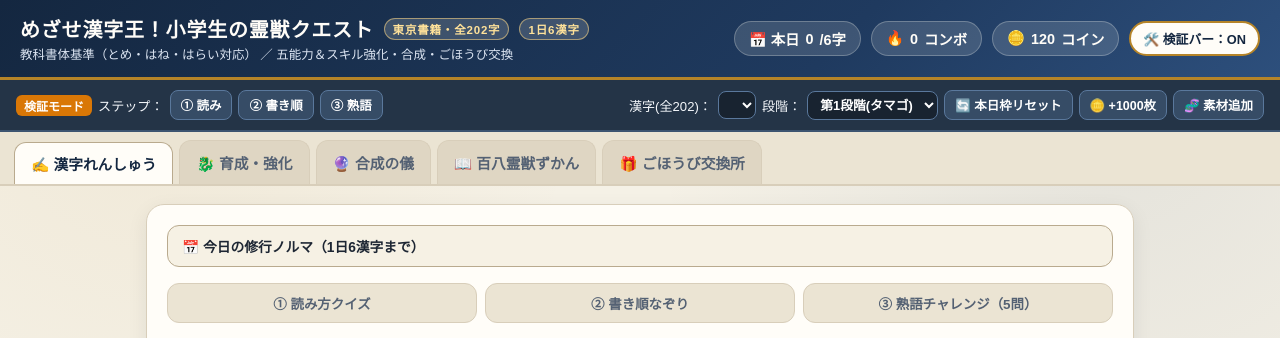
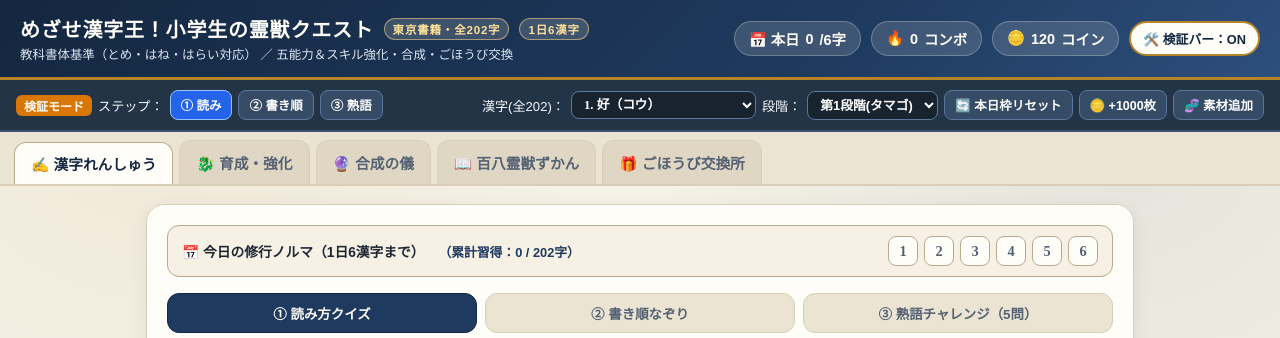
Before and after one commit to liondepon/kanji-app, a plain HTML site: page index.html in a window 1280 px wide. Shown: the top 338 px of the page. Drawn offline with Linux system fonts and the light colour scheme; no server answers; a web font is replaced by a local one.

Commit message:
Add files via upload

```diff
--- a/index.html
+++ b/index.html
@@ -928,6 +928,26 @@
         "栃":["トチ",""],"奈":["ナ",""],"梨":["リ","なし"],"阪":["ハン","さか"],"阜":["フ",""],
         "城":["ジョウ","しろ"],"群":["グン","むれる・むれ"]
       };
+
+      const KANJI_LIST = ORDERED_CHARS.map((ch, idx) => {
+        const [on, kun] = READING_DICT[ch] || ["オン", "くん"];
+        const correctLabel = `${on} ／ ${kun || "（訓読みなし）"}`;
+        const distractors = [];
+        for (let step = 1; distractors.length < 3; step++) {
+          const otherCh = ORDERED_CHARS[(idx + step * 17) % ORDERED_CHARS.length];
+          const [oOn, oKun] = READING_DICT[otherCh] || ["コウ", "かわ"];
+          const cand = `${oOn} ／ ${oKun || "（訓読みなし）"}`;
+          if (cand !== correctLabel && !distractors.includes(cand)) {
+            distractors.push(cand);
+          }
+        }
+        const choices = [correctLabel, ...distractors];
+        const answerIndex = idx % 4;
+        if (answerIndex !== 0) {
+          [choices[0], choices[answerIndex]] = [choices[answerIndex], choices[0]];
+        }
+        return { char: ch, onyomi: on, kunyomi: kun, choices, answerIndex };
+      });
 
       // 小4までに習う漢字の熟語リスト（よみがな付き・各漢字30候補確保用ベース）
       const IDIOM_BANK = [
```
